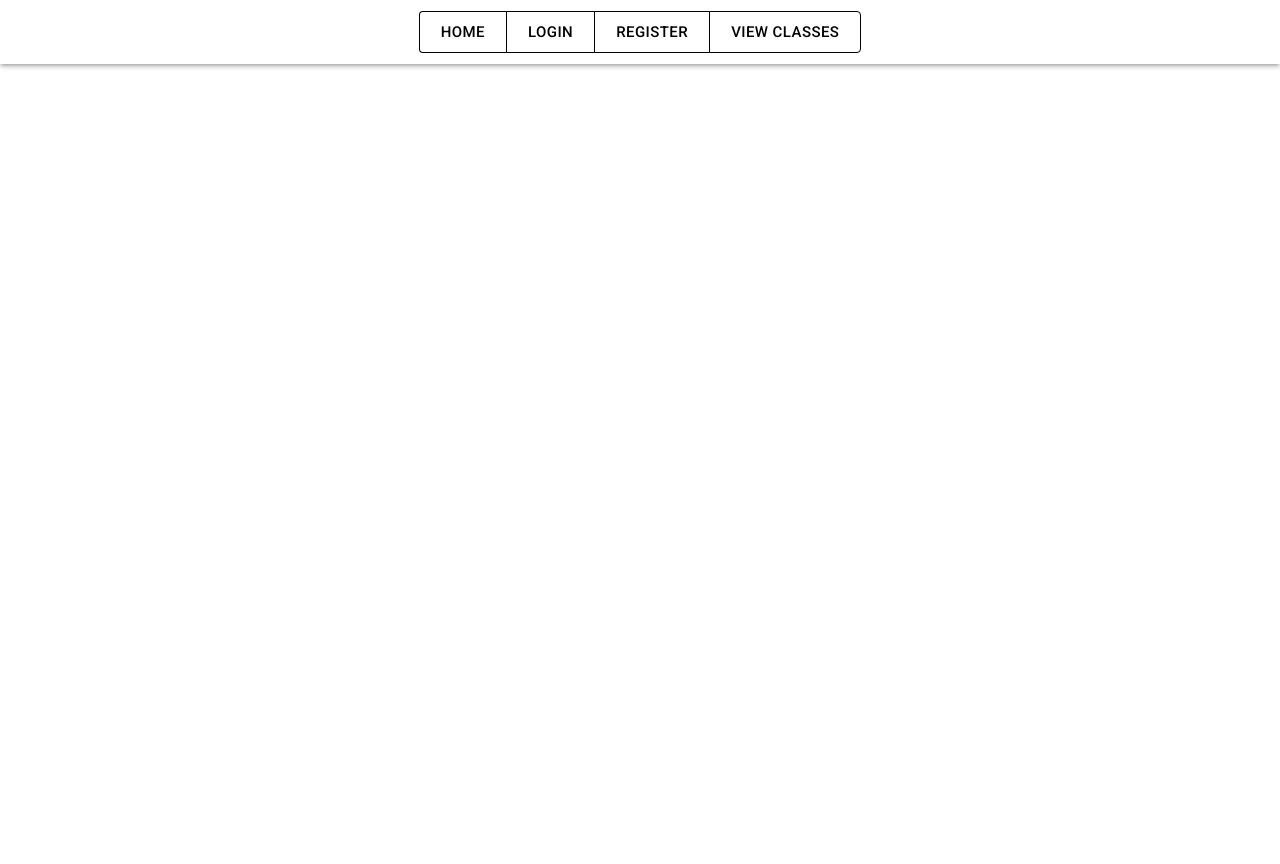
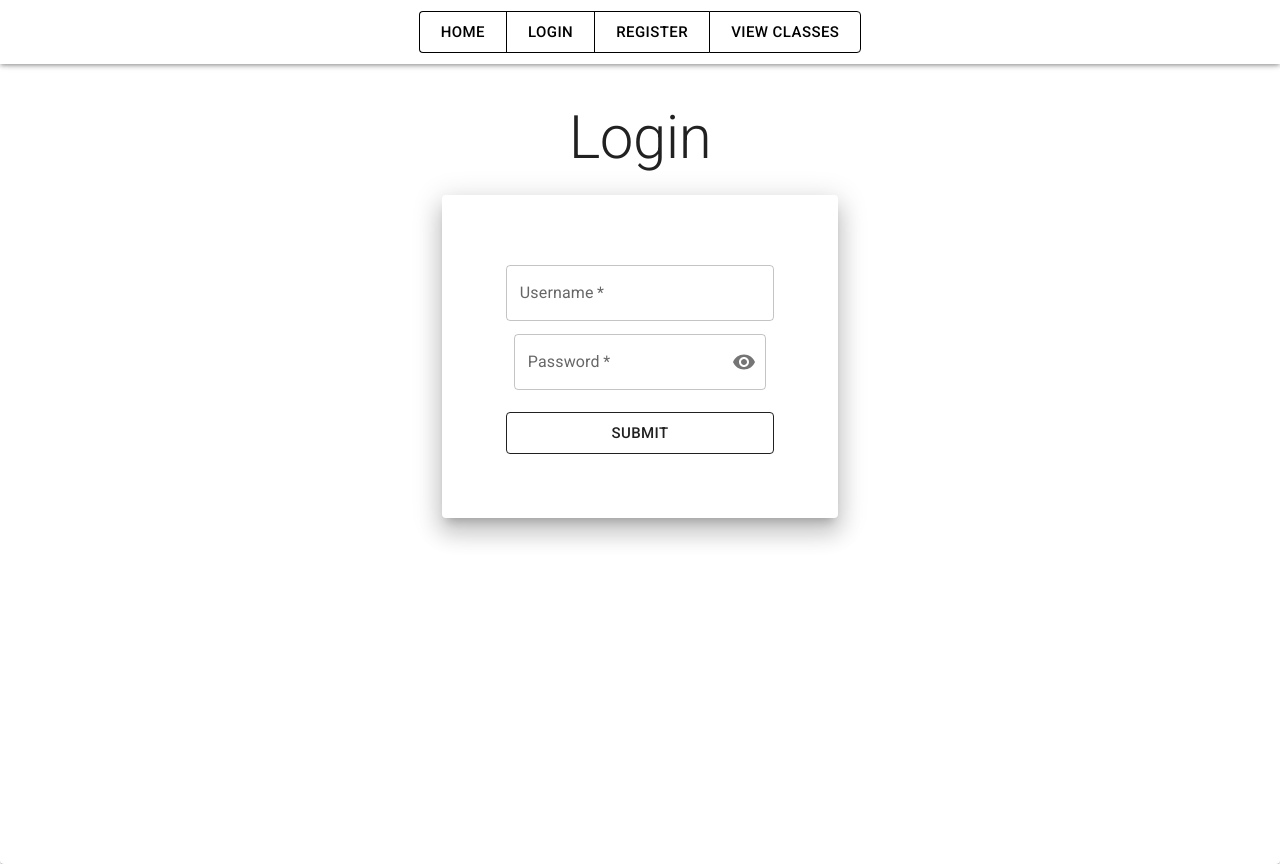
Before and after one commit to ft-anywhere-fitness/Full-Time-Anywhere-Fitness-Front-End, a React (Create React App) app: page /login in a window 1280 px wide. Before the commit the page ends 800 px from the top, so only its background shows below. Built offline with nearby package versions, Linux system fonts and the light colour scheme.

Commit message:
setup bones of login component

```diff
--- a/src/App.js
+++ b/src/App.js
@@ -7,6 +7,7 @@ import { createTheme, ThemeProvider, styled } from "@mui/material/styles";
 import Homepage from "./components/Homepage";
 import Classes from "./components/Classes";
 import Register from "./components/Register";
+import Login from "./components/Login";
 
 const lightTheme = createTheme({ palette: { mode: "light" } });
 
@@ -28,6 +29,7 @@ function App() {
           <Route path="/" element={<Homepage />} />
           <Route path="/classes" element={<Classes />} />
           <Route path="/register" element={<Register />} />
+          <Route path="/login" element={<Login />} />
         </Routes>
       </ThemeProvider>
     </div>
--- /dev/null
+++ b/src/components/Login.js
@@ -0,0 +1,174 @@
+import { axiosWithAuth } from "../utils/AxiosWithAuth";
+import React, { useEffect, useState } from "react";
+import { useNavigate } from "react-router-dom";
+import Box from "@mui/material/Box";
+import TextField from "@mui/material/TextField";
+import IconButton from "@mui/material/IconButton";
+import Input from "@mui/material/Input";
+import FilledInput from "@mui/material/FilledInput";
+import OutlinedInput from "@mui/material/OutlinedInput";
+import InputLabel from "@mui/material/InputLabel";
+import InputAdornment from "@mui/material/InputAdornment";
+import FormHelperText from "@mui/material/FormHelperText";
+import FormControl from "@mui/material/FormControl";
+import { Button, Paper } from "@mui/material";
+import Visibility from "@mui/icons-material/Visibility";
+import VisibilityOff from "@mui/icons-material/VisibilityOff";
+import { Grid } from "@mui/material";
+import { Typography } from "@mui/material";
+import MenuItem from "@mui/material/MenuItem";
+import axios from "axios";
+
+const initialFormValues = {
+  username: "",
+  password: "",
+  showPassword: false,
+};
+
+function Login(props) {
+  const [formValues, setFormValues] = useState(initialFormValues);
+
+  let { push } = useNavigate();
+
+  const handleChange = (prop) => (event) => {
+    setFormValues({
+      ...formValues,
+      [prop]: event.target.value,
+    });
+  };
+
+  //   const handleSubmit = async (e) => {
+  //     try {
+  //       e.preventDefault();
+  //       const resp = await axios.post(
+  //         "https://anywherefitnesslambda.herokuapp.com/api/auth/login",
+  //         formValues
+  //       );
+  //       const token = await resp.data.token;
+  //       localStorage.setItem("token", token);
+  //       console.log(resp);
+  //     } catch (error) {
+  //       console.log(error.response);
+  //     }
+  //   };
+  const handleSubmit = async (e) => {
+    e.preventDefault();
+    axiosWithAuth()
+      .post(
+        "https://anywherefitnesslambda.herokuapp.com/api/auth/login",
+        formValues
+      )
+      .then((resp) => {
+        localStorage.setItem("token", resp.data.token);
+      })
+      .catch((err) => {
+        console.log(err.response);
+      });
+  };
+
+  const handleClickShowPassword = () => {
+    setFormValues({
+      ...formValues,
+      showPassword: !formValues.showPassword,
+    });
+  };
+
+  const handleMouseDownPassword = (event) => {
+    event.preventDefault();
+  };
+
+  return (
+    <div>
+      <Paper
+        sx={{
+          display: "flex",
+          flexDirection: "column",
+          height: "100vh",
+        }}
+      >
+        <Typography
+          variant="h2"
+          color="inherit"
+          gutterBottom
+          sx={{ marginTop: "3%" }}
+        >
+          Login
+        </Typography>
+        <Grid
+          container
+          direction="row"
+          justifyContent="space-around"
+          alignItems="center"
+          // sx={{ border: "1px solid red" }}
+        >
+          <Paper
+            elevation={15}
+            sx={{
+              display: "flex",
+              flexDirection: "column",
+              padding: "5%",
+              // border: "1px solid red",
+              // width: "50%",
+            }}
+          >
+            <TextField
+              required
+              id="username"
+              label="Username"
+              variant="outlined"
+              name="username"
+              sx={{ marginTop: "2%", marginBottom: "2%" }}
+              onChange={handleChange("username")}
+            />
+            <FormControl
+              sx={{ m: 1, width: "25ch" }}
+              required
+              variant="outlined"
+            >
+              <InputLabel htmlFor="outlined-adornment-password">
+                Password
+              </InputLabel>
+              <OutlinedInput
+                id="outlined-adornment-password"
+                type={formValues.showPassword ? "text" : "password"}
+                formValues={formValues.password}
+                onChange={handleChange("password")}
+                sx={{ width: "100%" }}
+                name="password"
+                endAdornment={
+                  <InputAdornment position="end">
+                    <IconButton
+                      aria-label="toggle password visibility"
+                      onClick={handleClickShowPassword}
+                      onMouseDown={handleMouseDownPassword}
+                      edge="end"
+                    >
+                      {formValues.showPassword ? (
+                        <VisibilityOff />
+                      ) : (
+                        <Visibility />
+                      )}
+                    </IconButton>
+                  </InputAdornment>
+                }
+                label="Password"
+              />
+            </FormControl>
+
+            <Button
+              sx={{ marginTop: "5%" }}
+              type="submit"
+              variant="outlined"
+              size="large"
+              color="inherit"
+              onClick={handleSubmit}
+            >
+              Submit
+            </Button>
+          </Paper>
+        </Grid>
+      </Paper>
+    </div>
+  );
+}
+export default Login;
--- a/src/components/Navbar.js
+++ b/src/components/Navbar.js
@@ -1,15 +1,13 @@
 import React from "react";
 import { Link } from "react-router-dom";
 import Button from "@mui/material/Button";
-import { AppBar, Toolbar } from "@mui/material";
+import { AppBar, Paper, Toolbar } from "@mui/material";
 
 import { Typography } from "@mui/material";
 import { ButtonGroup } from "@mui/material";
 
 const Navbar = (props) => {
   return (
-    <header>
-      <nav>
     <AppBar
       elevation={3}
       color="inherit"
@@ -18,10 +16,7 @@ const Navbar = (props) => {
     >
       <Toolbar>
         <div className="btngrp">
-              <ButtonGroup
-                variant="outlined"
-                aria-label="outlined button group"
-              >
+          <ButtonGroup variant="outlined" aria-label="outlined button group">
             <Button
               component={Link}
               to={"/"}
@@ -31,7 +26,13 @@ const Navbar = (props) => {
             >
               Home
             </Button>
-                <Button size="large" variant="outlined" color="inherit">
+            <Button
+              size="large"
+              variant="outlined"
+              component={Link}
+              to={"/Login"}
+              color="inherit"
+            >
               Login
             </Button>
             <Button
@@ -54,8 +55,6 @@ const Navbar = (props) => {
         </div>
       </Toolbar>
     </AppBar>
-      </nav>
-    </header>
   );
 };
 
--- a/src/components/Register.js
+++ b/src/components/Register.js
@@ -1,14 +1,10 @@
 import React, { useEffect, useState } from "react";
 import { useNavigate } from "react-router-dom";
-import Box from "@mui/material/Box";
 import TextField from "@mui/material/TextField";
 import IconButton from "@mui/material/IconButton";
-import Input from "@mui/material/Input";
-import FilledInput from "@mui/material/FilledInput";
 import OutlinedInput from "@mui/material/OutlinedInput";
 import InputLabel from "@mui/material/InputLabel";
 import InputAdornment from "@mui/material/InputAdornment";
-import FormHelperText from "@mui/material/FormHelperText";
 import FormControl from "@mui/material/FormControl";
 import { Button, Paper } from "@mui/material";
 import Visibility from "@mui/icons-material/Visibility";
@@ -16,13 +12,7 @@ import VisibilityOff from "@mui/icons-material/VisibilityOff";
 import { Grid } from "@mui/material";
 import { Typography } from "@mui/material";
 import MenuItem from "@mui/material/MenuItem";
-
-/*4. role_id
-1. "1" - client
-2. "2" - instructor
-*/
-
-/* how to set role_id from the select menu */
+import axios from "axios";
 
 const initialFormValues = {
   role_id: undefined,
@@ -60,6 +50,27 @@ function Register(props) {
     });
   };
 
+  const handleSubmit = async (e) => {
+    try {
+      e.preventDefault();
+      const resp = await axios.post(
+        "https://anywherefitnesslambda.herokuapp.com/api/auth/register",
+        {
+          role_id: formValues.role_id,
+          name: formValues.name,
+          username: formValues.name,
+          password: formValues.password,
+          email: formValues.password,
+          auth: formValues.auth,
+        }
+      );
+      console.log(resp);
+      history.push("/login");
+    } catch (error) {
+      console.log(error);
+    }
+  };
+
   useEffect(() => {
     if (formValues.role_id === 2) {
       setFormValues({ ...formValues, authPasswordRender: true });
@@ -69,13 +80,6 @@ function Register(props) {
     }
     console.log(formValues);
   }, [formValues.role_id]);
-
-  // const handleRoleSelect = (event) => {
-  //   useEffect(() => {
-  //     setFormValues({ ...formValues, role_id: event.target.value });
-  //   }, [setFormValues]);
-  // };
-  // console.log(formValues);
 
   const handleClickShowPassword = () => {
     setFormValues({
@@ -94,8 +98,6 @@ function Register(props) {
   const handleMouseDownPassword = (event) => {
     event.preventDefault();
   };
-
-  // const handleSubmit =
 
   return (
     <div>
@@ -119,7 +121,6 @@ function Register(props) {
           direction="row"
           justifyContent="space-around"
           alignItems="center"
-          // sx={{ border: "1px solid red" }}
         >
           <Paper
             elevation={15}
@@ -127,8 +128,6 @@ function Register(props) {
               display: "flex",
               flexDirection: "column",
               padding: "5%",
-              // border: "1px solid red",
-              // width: "50%",
             }}
           >
             <TextField
@@ -244,6 +243,7 @@ function Register(props) {
               variant="outlined"
               size="large"
               color="inherit"
+              onClick={handleSubmit}
             >
               Submit
             </Button>
```
Lines whose indentation alone changed are shown as unchanged.
